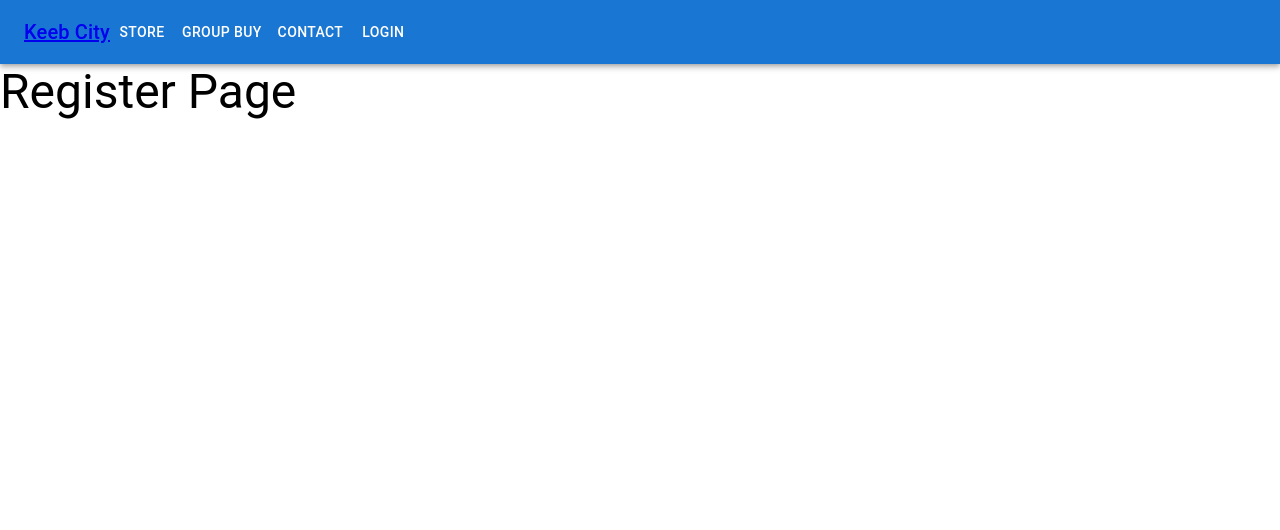
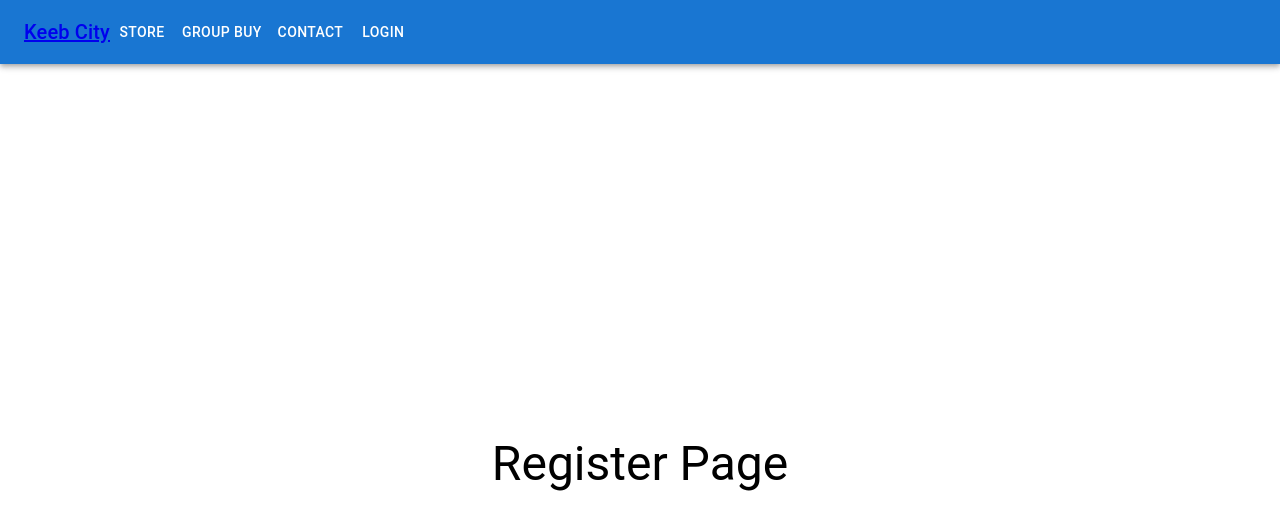
Before and after one commit to ChetanTakyar/Keyboard-Store, a React (Create React App) app in the folder online-store/: page /register in a window 1280 px wide. Shown: the top 530 px of the page. Built offline with nearby package versions, Linux system fonts and the light colour scheme.

Commit message:
centered register page

```diff
--- a/online-store/src/pages/Register.js
+++ b/online-store/src/pages/Register.js
@@ -1,15 +1,23 @@
-import { Typography } from "@mui/material";
+import { Grid, Typography } from "@mui/material";
 import React, { Component } from "react";
 
 export default class Register extends Component {
   render() {
     return (
       <div>
-        <Typography
-          variant="h3"
-          component="div">
-          Register Page
-        </Typography>
+        <Grid
+          container
+          spacing={0}
+          direction="column"
+          alignItems="center"
+          justifyContent="center"
+          style={{ minHeight: "100vh" }}>
+          <Typography
+            variant="h3"
+            component="div">
+            Register Page
+          </Typography>
+        </Grid>
       </div>
     );
   }
```
